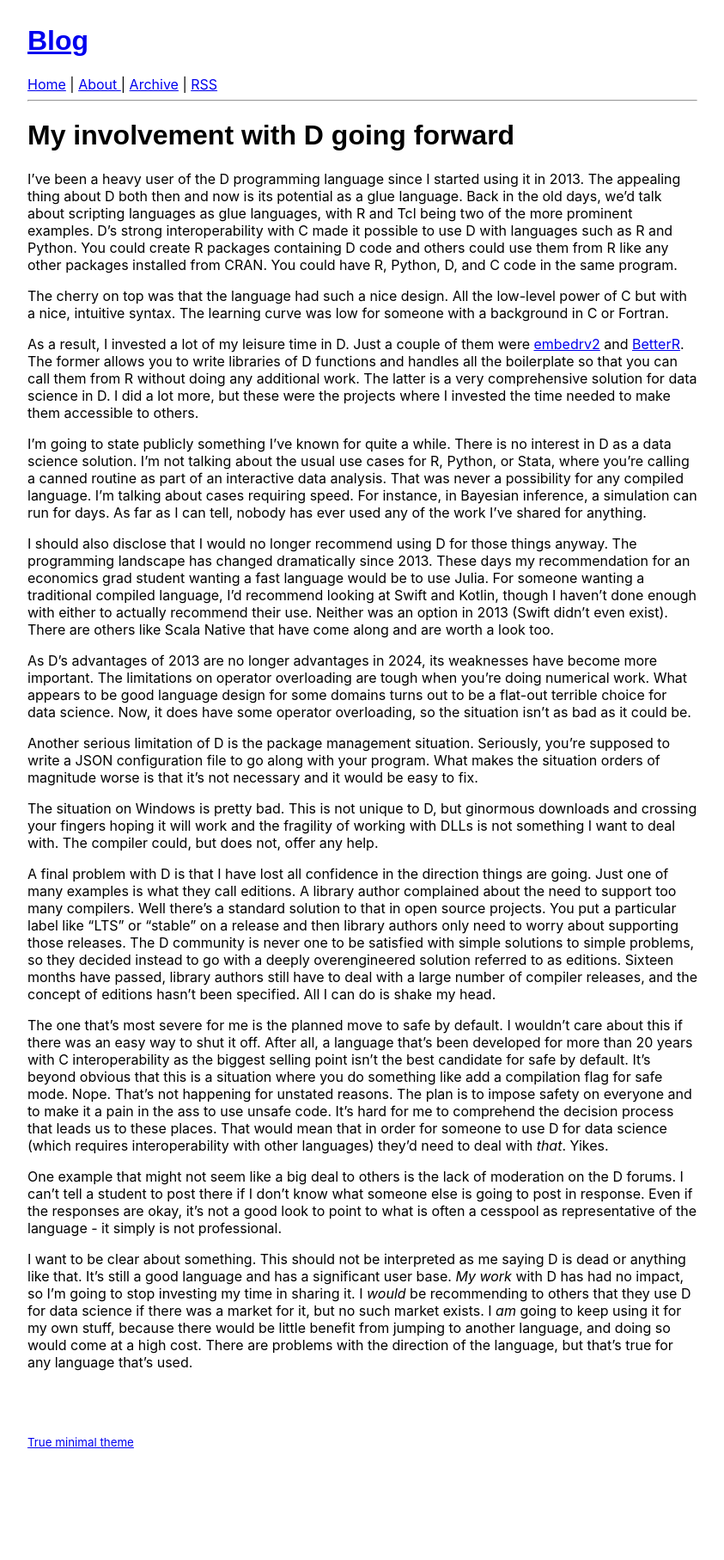
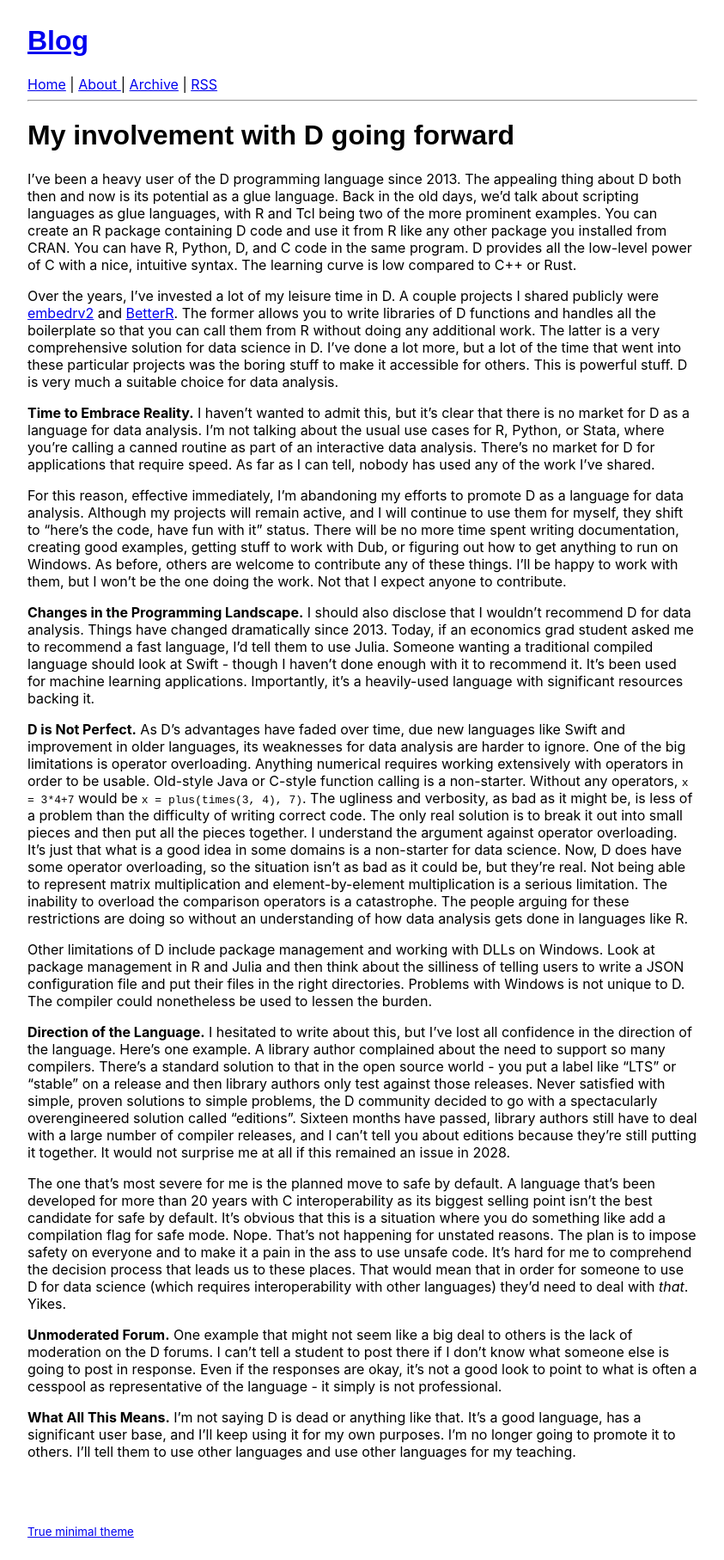
Before and after one commit to bachmeil/the-blog, a Jekyll site: the page built from _posts/2024-10-09-d-forward.md, in a window 1280 px wide. Shown: the whole page at 86% size, without its empty margins (218-1061 px from the left). Built offline with Jekyll 4.4.1, drawn with Linux system fonts in a browser that asks for light colours; before the commit the page ends 1710 px from its top, so only the background shows below that.

Commit message:
Updating

```diff
--- a/_posts/2024-10-09-d-forward.md
+++ b/_posts/2024-10-09-d-forward.md
@@ -3,26 +3,24 @@ title: My involvement with D going forward
 layout: post
 ---
 
-I've been a heavy user of the D programming language since I started using it in 2013. The appealing thing about D both then and now is its potential as a glue language. Back in the old days, we'd talk about scripting languages as glue languages, with R and Tcl being two of the more prominent examples. D's strong interoperability with C made it possible to use D with languages such as R and Python. You could create R packages containing D code and others could use them from R like any other packages installed from CRAN. You could have R, Python, D, and C code in the same program.
+I've been a heavy user of the D programming language since 2013. The appealing thing about D both then and now is its potential as a glue language. Back in the old days, we'd talk about scripting languages as glue languages, with R and Tcl being two of the more prominent examples. You can create an R package containing D code and use it from R like any other package you installed from CRAN. You can have R, Python, D, and C code in the same program. D provides all the low-level power of C with a nice, intuitive syntax. The learning curve is low compared to C++ or Rust.
 
-The cherry on top was that the language had such a nice design. All the low-level power of C but with a nice, intuitive syntax. The learning curve was low for someone with a background in C or Fortran.
+Over the years, I've invested a lot of my leisure time in D. A couple projects I shared publicly were [embedrv2](https://github.com/bachmeil/embedrv2) and [BetterR](https://bachmeil.github.io/betterr/). The former allows you to write libraries of D functions and handles all the boilerplate so that you can call them from R without doing any additional work. The latter is a very comprehensive solution for data science in D. I've done a lot more, but a lot of the time that went into these particular projects was the boring stuff to make it accessible for others. This is powerful stuff. D is very much a suitable choice for data analysis.
 
-As a result, I invested a lot of my leisure time in D. Just a couple of them were [embedrv2](https://github.com/bachmeil/embedrv2) and [BetterR](https://bachmeil.github.io/betterr/). The former allows you to write libraries of D functions and handles all the boilerplate so that you can call them from R without doing any additional work. The latter is a very comprehensive solution for data science in D. I did a lot more, but these were the projects where I invested the time needed to make them accessible to others.
+**Time to Embrace Reality.** I haven't wanted to admit this, but it's clear that there is no market for D as a language for data analysis. I'm not talking about the usual use cases for R, Python, or Stata, where you're calling a canned routine as part of an interactive data analysis. There's no market for D for applications that require speed. As far as I can tell, nobody has used any of the work I've shared.
 
-I'm going to state publicly something I've known for quite a while. There is no interest in D as a data science solution. I'm not talking about the usual use cases for R, Python, or Stata, where you're calling a canned routine as part of an interactive data analysis. That was never a possibility for any compiled language. I'm talking about cases requiring speed. For instance, in Bayesian inference, a simulation can run for days. As far as I can tell, nobody has ever used any of the work I've shared for anything.
+For this reason, effective immediately, I'm abandoning my efforts to promote D as a language for data analysis. Although my projects will remain active, and I will continue to use them for myself, they shift to "here's the code, have fun with it" status. There will be no more time spent writing documentation, creating good examples, getting stuff to work with Dub, or figuring out how to get anything to run on Windows. As before, others are welcome to contribute any of these things. I'll be happy to work with them, but I won't be the one doing the work. Not that I expect anyone to contribute.
 
-I should also disclose that I would no longer recommend using D for those things anyway. The programming landscape has changed dramatically since 2013. These days my recommendation for an economics grad student wanting a fast language would be to use Julia. For someone wanting a traditional compiled language, I'd recommend looking at Swift and Kotlin, though I haven't done enough with either to actually recommend their use. Neither was an option in 2013 (Swift didn't even exist). There are others like Scala Native that have come along and are worth a look too.
+**Changes in the Programming Landscape.** I should also disclose that I wouldn't recommend D for data analysis. Things have changed dramatically since 2013. Today, if an economics grad student asked me to recommend a fast language, I'd tell them to use Julia. Someone wanting a traditional compiled language should look at Swift - though I haven't done enough with it to recommend it. It's been used for machine learning applications. Importantly, it's a heavily-used language with significant resources backing it.
 
-As D's advantages of 2013 are no longer advantages in 2024, its weaknesses have become more important. The limitations on operator overloading are tough when you're doing numerical work. What appears to be good language design for some domains turns out to be a flat-out terrible choice for data science. Now, it does have some operator overloading, so the situation isn't as bad as it could be.
+**D is Not Perfect.** As D's advantages have faded over time, due new languages like Swift and improvement in older languages, its weaknesses for data analysis are harder to ignore. One of the big limitations is operator overloading. Anything numerical requires working extensively with operators in order to be usable. Old-style Java or C-style function calling is a non-starter. Without any operators, `x = 3*4+7` would be `x = plus(times(3, 4), 7)`. The ugliness and verbosity, as bad as it might be, is less of a problem than the difficulty of writing correct code. The only real solution is to break it out into small pieces and then put all the pieces together. I understand the argument against operator overloading. It's just that what is a good idea in some domains is a non-starter for data science. Now, D does have some operator overloading, so the situation isn't as bad as it could be, but they're real. Not being able to represent matrix multiplication and element-by-element multiplication is a serious limitation. The inability to overload the comparison operators is a catastrophe. The people arguing for these restrictions are doing so without an understanding of how data analysis gets done in languages like R.
 
-Another serious limitation of D is the package management situation. Seriously, you're supposed to write a JSON configuration file to go along with your program. What makes the situation orders of magnitude worse is that it's not necessary and it would be easy to fix.
+Other limitations of D include package management and working with DLLs on Windows. Look at package management in R and Julia and then think about the silliness of telling users to write a JSON configuration file and put their files in the right directories. Problems with Windows is not unique to D. The compiler could nonetheless be used to lessen the burden.
 
-The situation on Windows is pretty bad. This is not unique to D, but ginormous downloads and crossing your fingers hoping it will work and the fragility of working with DLLs is not something I want to deal with. The compiler could, but does not, offer any help.
+**Direction of the Language.** I hesitated to write about this, but I've lost all confidence in the direction of the language. Here's one example. A library author complained about the need to support so many compilers. There's a standard solution to that in the open source world - you put a label like "LTS" or "stable" on a release and then library authors only test against those releases. Never satisfied with simple, proven solutions to simple problems, the D community decided to go with a spectacularly overengineered solution called "editions". Sixteen months have passed, library authors still have to deal with a large number of compiler releases, and I can't tell you about editions because they're still putting it together. It would not surprise me at all if this remained an issue in 2028.
 
-A final problem with D is that I have lost all confidence in the direction things are going. Just one of many examples is what they call editions. A library author complained about the need to support too many compilers. Well there's a standard solution to that in open source projects. You put a particular label like "LTS" or "stable" on a release and then library authors only need to worry about supporting those releases. The D community is never one to be satisfied with simple solutions to simple problems, so they decided instead to go with a deeply overengineered solution referred to as editions. Sixteen months have passed, library authors still have to deal with a large number of compiler releases, and the concept of editions hasn't been specified. All I can do is shake my head.
+The one that's most severe for me is the planned move to safe by default. A language that's been developed for more than 20 years with C interoperability as its biggest selling point isn't the best candidate for safe by default. It's obvious that this is a situation where you do something like add a compilation flag for safe mode. Nope. That's not happening for unstated reasons. The plan is to impose safety on everyone and to make it a pain in the ass to use unsafe code. It's hard for me to comprehend the decision process that leads us to these places. That would mean that in order for someone to use D for data science (which requires interoperability with other languages) they'd need to deal with *that*. Yikes.
 
-The one that's most severe for me is the planned move to safe by default. I wouldn't care about this if there was an easy way to shut it off. After all, a language that's been developed for more than 20 years with C interoperability as the biggest selling point isn't the best candidate for safe by default. It's beyond obvious that this is a situation where you do something like add a compilation flag for safe mode. Nope. That's not happening for unstated reasons. The plan is to impose safety on everyone and to make it a pain in the ass to use unsafe code. It's hard for me to comprehend the decision process that leads us to these places. That would mean that in order for someone to use D for data science (which requires interoperability with other languages) they'd need to deal with *that*. Yikes.
+**Unmoderated Forum.** One example that might not seem like a big deal to others is the lack of moderation on the D forums. I can't tell a student to post there if I don't know what someone else is going to post in response. Even if the responses are okay, it's not a good look to point to what is often a cesspool as representative of the language - it simply is not professional.
 
-One example that might not seem like a big deal to others is the lack of moderation on the D forums. I can't tell a student to post there if I don't know what someone else is going to post in response. Even if the responses are okay, it's not a good look to point to what is often a cesspool as representative of the language - it simply is not professional.
-
-I want to be clear about something. This should not be interpreted as me saying D is dead or anything like that. It's still a good language and has a significant user base. *My work* with D has had no impact, so I'm going to stop investing my time in sharing it. I *would* be recommending to others that they use D for data science if there was a market for it, but no such market exists. I *am* going to keep using it for my own stuff, because there would be little benefit from jumping to another language, and doing so would come at a high cost. There are problems with the direction of the language, but that's true for any language that's used.
+**What All This Means.** I'm not saying D is dead or anything like that. It's a good language, has a significant user base, and I'll keep using it for my own purposes. I'm no longer going to promote it to others. I'll tell them to use other languages and use other languages for my teaching.
```
